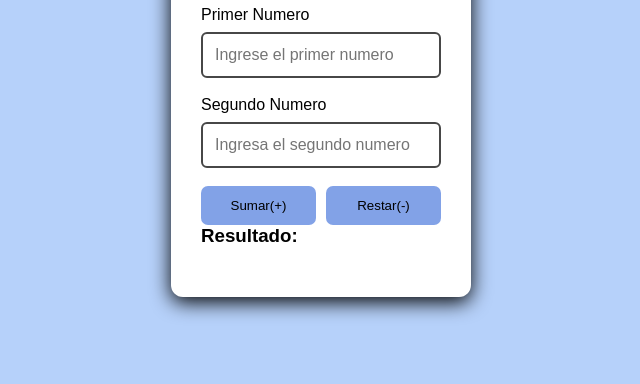
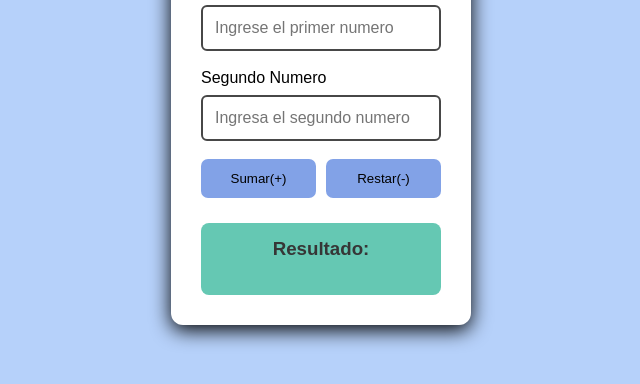
Before and after one commit to o698polk/Js_practica_1, a plain HTML site: page index.html in a window 1280 px wide. Shown: the part 336-720 px from the top of the page, without its empty margins (319-959 px from the left). Drawn offline with Linux system fonts and the light colour scheme.

Commit message:
Actualizacion

```diff
--- a/assets/css/stylos.css
+++ b/assets/css/stylos.css
@@ -60,3 +60,20 @@ h1{
   button:hover{
     background: rgb(151, 149, 149);
   }
+  .resultados{
+    margin-top: 25px;
+    padding: 15px;
+    background: rgb(101, 200, 179);
+    border-radius: 8px;
+    text-align: center;
+  }
+  .resultados h3 {
+    color:rgb(54, 54, 54);
+
+    margin-bottom: 10px;
+  }
+  #resultado{
+    font-size: 20px;
+    font-weight: bold;
+    color:rgb(3, 100, 10);
+  }
--- a/index.html
+++ b/index.html
@@ -21,7 +21,7 @@
             <button onclick="sumar()">Sumar(+)</button>
             <button onclick="restar()">Restar(-)</button>
         </div>
-        <div class="resultado">
+        <div class="resultados">
             <h3>Resultado:</h3>
             <p id="resultado">
 
```
